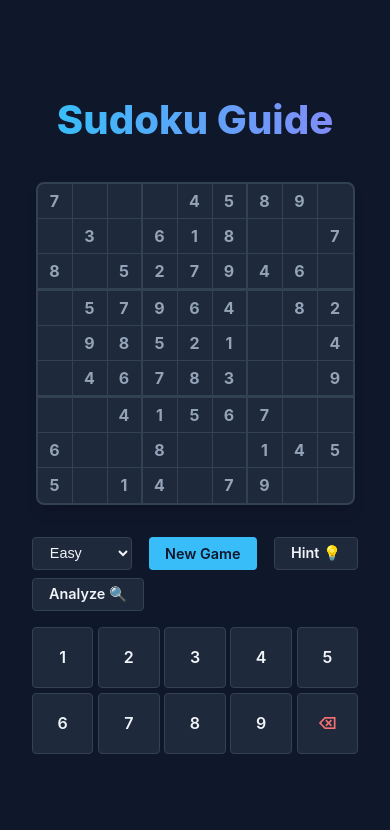
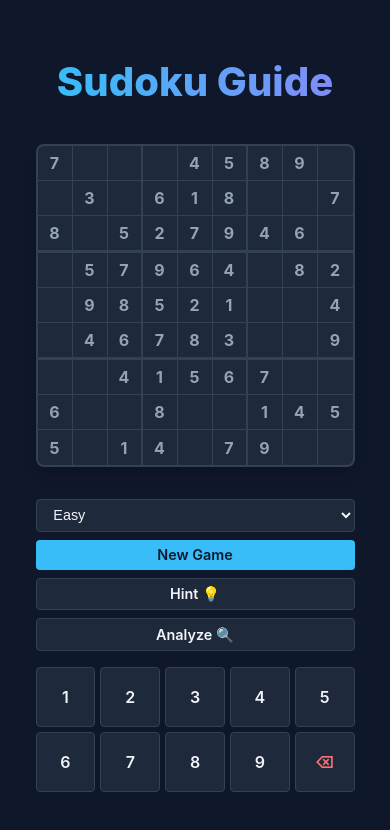
Before and after one commit to mihastele/sudoku-with-simple-hints-101, a React (Vite) app: page / in a window 390 px wide. Shown: the top 830 px of the page. Built offline with nearby package versions, Linux system fonts and the light colour scheme.

Commit message:
Update controls

```diff
--- a/src/components/Controls.css
+++ b/src/components/Controls.css
@@ -22,7 +22,7 @@
 
 @media (max-width: 640px) {
     .game-actions {
-        flex-wrap: wrap;
+        flex-direction: column;
         gap: 0.5rem;
     }
 }
@@ -41,6 +41,7 @@
     .difficulty-select {
         padding: 0.4rem 0.8rem;
         font-size: 0.9rem;
+        width: 100%;
     }
 }
 
@@ -57,6 +58,7 @@
     .btn-secondary {
         padding: 0.4rem 1rem;
         font-size: 0.9rem;
+        width: 100%;
     }
 }
 
```
